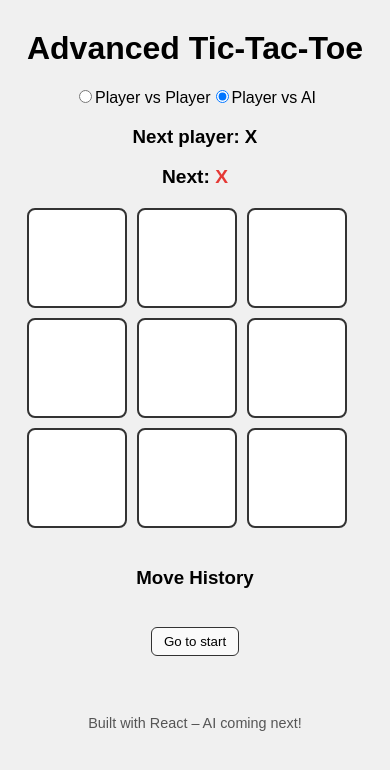
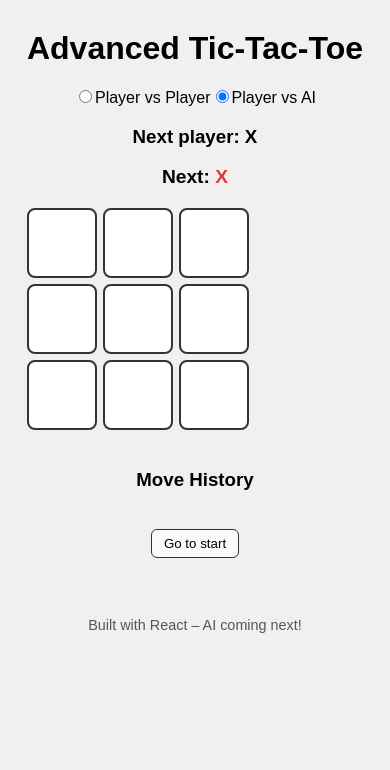
Before and after one commit to chavdaarpitsinh1248/tic-tac-toe-ai, a React (Vite) app: page / in a window 390 px wide. Shown: the top 770 px of the page. Built offline with nearby package versions, Linux system fonts and the light colour scheme.

Commit message:
improving AI thinking UI

```diff
--- a/src/components/Game.jsx
+++ b/src/components/Game.jsx
@@ -76,6 +76,12 @@ export default function Game() {
                         : `Next player: ${isXNext ? "X" : "O"}`}
             </h3>
 
+            {aiThinking && (
+                <div className="ai-thinking">
+                    AI is thinking<span className="dots">...</span>
+                </div>
+            )}
+
             <div className="player-indicator">
                 Next: <span className={isXNext ? "player-x" : "player-o"}>{isXNext ? "X" : "O"}</span>
             </div>
--- a/src/index.css
+++ b/src/index.css
@@ -98,3 +98,50 @@ footer {
   color: #1e88e5;
   /* Blue for O */
 }
+
+.ai-thinking {
+  color: #007bff;
+  font-style: italic;
+  margin: 10px 0;
+  font-weight: bold;
+}
+
+.dots::after {
+  content: '';
+  display: inline-block;
+  width: 1ch;
+  animation: blink 1s steps(1, end) infinite;
+}
+
+@keyframes blink {
+
+  0%,
+  20% {
+    content: '.'
+  }
+
+  40% {
+    content: '..'
+  }
+
+  60% {
+    content: '...'
+  }
+
+  80%,
+  100% {
+    content: '.'
+  }
+}
+
+@media (max-width: 500px) {
+  .board {
+    grid-template-columns: repeat(3, 70px);
+    grid-template-rows: repeat(3, 70px);
+    gap: 6px;
+  }
+
+  .square {
+    font-size: 2rem;
+  }
+}
```
